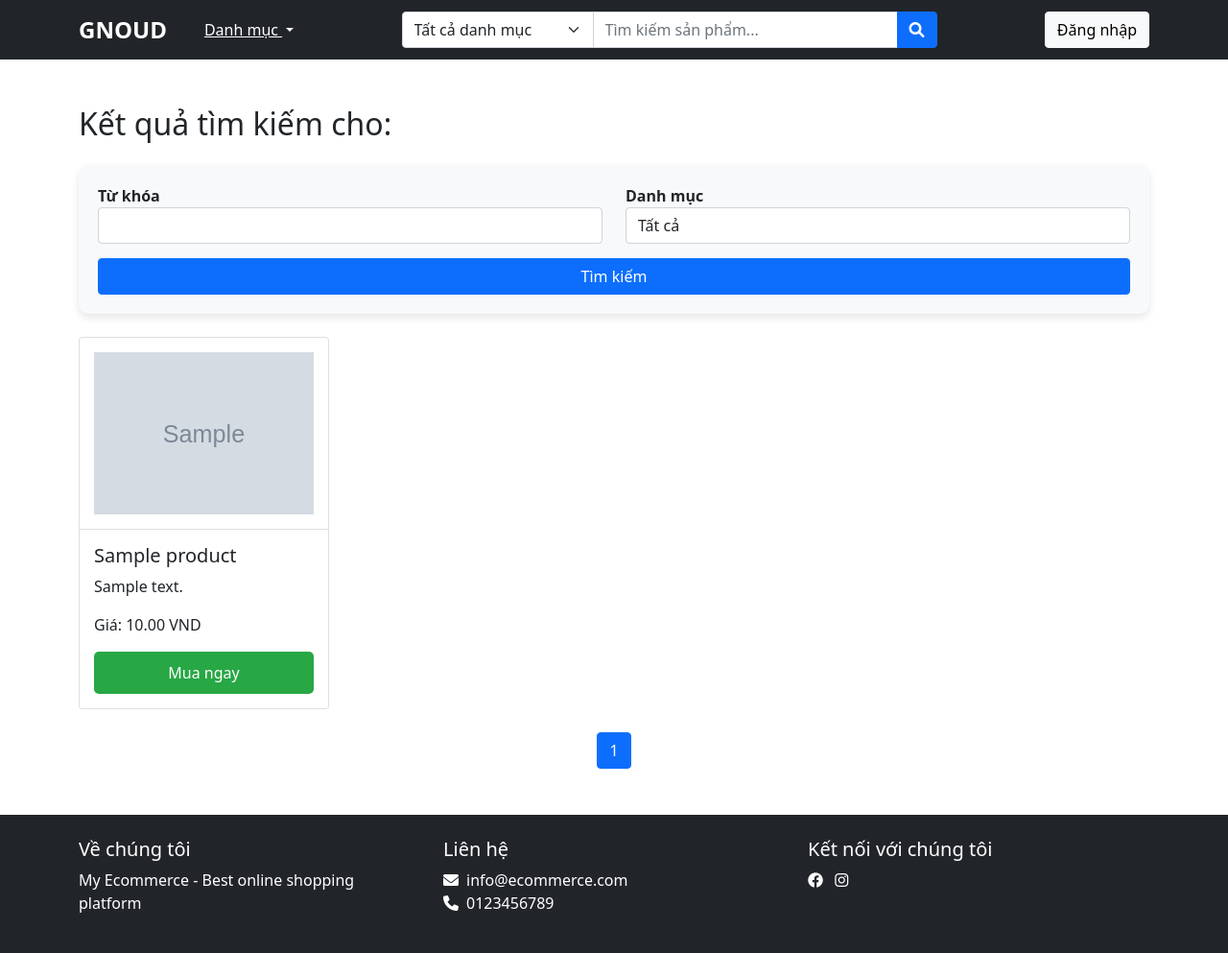
After one commit to dokhacduong1/Khai_Eco, a PHP site: page /search.php in a window 1280 px wide. The commit adds this page. Shown: the whole page at 96% size. Run offline with PHP 8.4, Linux system fonts and the light colour scheme; data comes from the database, SQL or seed files in the repository; tables that the repository leaves empty hold one stand-in row (values such as "Sample post"); grey boxes marked "Sample" are stand-in pictures.

Commit message:
Header V1

```diff
--- a/assets/css/style.css
+++ b/assets/css/style.css
@@ -62,10 +62,14 @@
 }
 .card img{
     height: 259px;
-    width: 100%;
+    width: 259px;
 }
 .card .badge{
     position: absolute;
     top: 0;
     right: 0;
 }
+.navbar-brand{
+    font-size: 1.5rem;
+    font-weight: 700;
+}
--- a/includes/header.php
+++ b/includes/header.php
@@ -20,11 +20,7 @@ $settings = $pdo->query("SELECT KeyName, KeyValue FROM Settings")->fetchAll(PDO:
     <nav class="navbar navbar-expand-lg navbar-dark bg-dark">
         <div class="container">
             <a class="navbar-brand" href="/webdungai">
-                <?php if (!empty($settings['logo_url'])): ?>
-                    <img src="<?= $settings['logo_url'] ?>" alt="Logo" style="height: 40px;">
-                <?php else: ?>
-                    <?= htmlspecialchars($settings['site_title'] ?? 'Ecommerce') ?>
-                <?php endif ?>
+                GNOUD
             </a>
             <li class="nav-item dropdown">
     <a class="dropdown-toggle" style="color:white" href="#" role="button" data-bs-toggle="dropdown">
--- /dev/null
+++ b/search.php
@@ -0,0 +1,215 @@
+<?php
+require_once 'config/database.php';
+
+$keyword = isset($_GET['q']) ? $_GET['q'] : '';
+$category_id = isset($_GET['category']) ? (int)$_GET['category'] : 0;
+$perPage = 10; // Số lượng sản phẩm mỗi trang
+$page = isset($_GET['page']) ? max(1, (int)$_GET['page']) : 1;
+$offset = ($page - 1) * $perPage;
+
+try {
+    // Lọc theo từ khóa
+    $keywordCondition = $keyword ? "AND (p.Title LIKE ? OR p.Description LIKE ?)" : '';
+    $keywordParams = $keyword ? ["%$keyword%", "%$keyword%"] : [];
+
+    // Lọc theo danh mục
+    $categoryCondition = $category_id ? "AND p.CategoryID = ?" : '';
+    $categoryParams = $category_id ? [$category_id] : [];
+
+    // Lấy tổng số sản phẩm
+    $countStmt = $pdo->prepare("
+        SELECT COUNT(*)
+        FROM Products p
+        WHERE 1=1
+        $keywordCondition
+        $categoryCondition
+    ");
+    $countParams = array_merge($keywordParams, $categoryParams);
+    $countStmt->execute($countParams);
+    $totalProducts = $countStmt->fetchColumn();
+
+    // Lấy sản phẩm
+    $productsStmt = $pdo->prepare("
+        SELECT p.*, pi.ImageURL
+        FROM Products p
+        LEFT JOIN (
+            SELECT ProductID, MIN(ImageURL) as ImageURL
+            FROM ProductImages
+            GROUP BY ProductID
+        ) pi ON p.ID = pi.ProductID
+        WHERE 1=1
+        $keywordCondition
+        $categoryCondition
+        GROUP BY p.ID, pi.ImageURL
+        ORDER BY p.CreatedAt DESC
+        LIMIT ? OFFSET ?
+    ");
+    $params = array_merge($keywordParams, $categoryParams, [$perPage, $offset]);
+    $productsStmt->execute($params);
+    $products = $productsStmt->fetchAll();
+
+} catch (PDOException $e) {
+    die("Lỗi hệ thống: " . $e->getMessage());
+}
+
+include 'includes/header.php';
+?>
+
+<!-- Phần CSS tùy chỉnh -->
+<style>
+    .product-card {
+        position: relative;
+        transition: transform 0.2s, box-shadow 0.2s;
+        display: flex;
+        flex-direction: column;
+        justify-content: space-between;
+        height: 100%;
+    }
+
+    .product-card:hover {
+        transform: translateY(-5px);
+        box-shadow: 0 4px 8px rgba(0, 0, 0, 0.1);
+    }
+
+    .product-card img {
+        height: 200px;
+        object-fit: cover;
+        border-bottom: 1px solid #ddd;
+    }
+
+    .product-card .card-body {
+        display: flex;
+        flex-direction: column;
+        justify-content: space-between;
+        padding: 15px;
+    }
+
+    .product-card .badge-discount {
+        position: absolute;
+        top: 10px;
+        right: 10px;
+        background-color: red;
+        color: white;
+        padding: 5px;
+        border-radius: 5px;
+    }
+
+    .buy-now {
+        background-color: #28a745;
+        color: white;
+        text-align: center;
+        border-radius: 5px;
+        padding: 10px;
+        text-decoration: none;
+        transition: background-color 0.2s;
+        display: block;
+    }
+
+    .buy-now:hover {
+        background-color: #218838;
+    }
+
+    .search-container {
+        background: #f8f9fa;
+        padding: 20px;
+        border-radius: 10px;
+        box-shadow: 0 4px 8px rgba(0, 0, 0, 0.1);
+    }
+
+    .search-container .form-group {
+        margin-bottom: 15px;
+    }
+
+    .search-container label {
+        font-weight: bold;
+    }
+
+    .pagination {
+        margin-top: 20px;
+    }
+</style>
+
+<div class="container my-5">
+    <h2 class="mb-4">Kết quả tìm kiếm cho: <?= htmlspecialchars($keyword) ?></h2>
+
+    <!-- Form tìm kiếm -->
+    <div class="search-container mb-4">
+        <form method="GET" action="search.php">
+            <div class="row">
+                <div class="col-md-6">
+                    <div class="form-group">
+                        <label for="q">Từ khóa</label>
+                        <input type="text" class="form-control" id="q" name="q" value="<?= htmlspecialchars($keyword) ?>">
+                    </div>
+                </div>
+                <div class="col-md-6">
+                    <div class="form-group">
+                        <label for="category">Danh mục</label>
+                        <select class="form-control" id="category" name="category">
+                            <option value="0">Tất cả</option>
+                            <?php
+                            // Lấy danh mục
+                            $categoriesStmt = $pdo->prepare("SELECT * FROM Categories");
+                            $categoriesStmt->execute();
+                            $categories = $categoriesStmt->fetchAll();
+                            foreach ($categories as $cat) {
+                                $selected = $cat['ID'] == $category_id ? 'selected' : '';
+                                echo "<option value='{$cat['ID']}' $selected>{$cat['Name']}</option>";
+                            }
+                            ?>
+                        </select>
+                    </div>
+                </div>
+                <div class="col-md-12 d-flex align-items-end">
+                    <button type="submit" class="btn btn-primary w-100">Tìm kiếm</button>
+                </div>
+            </div>
+        </form>
+    </div>
+
+    <?php if (empty($products)): ?>
+        <div class="alert alert-info">Không có sản phẩm nào phù hợp với từ khóa tìm kiếm</div>
+    <?php else: ?>
+        <div class="row row-cols-1 row-cols-md-2 row-cols-lg-4 g-4">
+            <?php foreach ($products as $product): ?>
+                <div class="col">
+                    <div class="card product-card">
+                        <?php if ($product['DiscountPercent'] > 0): ?>
+                            <span class="badge-discount">-<?= htmlspecialchars($product['DiscountPercent']) ?>%</span>
+                        <?php endif; ?>
+                        <img src="<?= htmlspecialchars($product['ImageURL']) ?>" class="card-img-top" alt="<?= htmlspecialchars($product['Title']) ?>">
+                        <div class="card-body">
+                            <h5 class="card-title"><?= htmlspecialchars($product['Title']) ?></h5>
+                            <p class="card-text"><?= htmlspecialchars($product['Description']) ?></p>
+                            <p class="card-text">
+                                Giá:
+                                <?php if ($product['DiscountPercent'] > 0): ?>
+                                    <span style="text-decoration: line-through;"><?= htmlspecialchars($product['Price']) ?> VND</span>
+                                    <span><?= htmlspecialchars($product['Price'] * (1 - $product['DiscountPercent'] / 100)) ?> VND</span>
+                                <?php else: ?>
+                                    <span><?= htmlspecialchars($product['Price']) ?> VND</span>
+                                <?php endif; ?>
+                            </p>
+                            <a href="buy.php?id=<?= $product['ID'] ?>" class="buy-now">Mua ngay</a>
+                        </div>
+                    </div>
+                </div>
+            <?php endforeach ?>
+        </div>
+
+        <!-- Phân trang -->
+        <nav class="mt-4">
+            <ul class="pagination justify-content-center">
+                <?php for ($i = 1; $i <= ceil($totalProducts / $perPage); $i++): ?>
+                    <li class="page-item <?= $i == $page ? 'active' : '' ?>">
+                        <a class="page-link" href="search.php?q=<?= htmlspecialchars($keyword) ?>&category=<?= $category_id ?>&page=<?= $i ?>">
+                            <?= $i ?>
+                        </a>
+                    </li>
+                <?php endfor ?>
+            </ul>
+        </nav>
+    <?php endif ?>
+</div>
+
+<?php include 'includes/footer.php'; ?>
```
